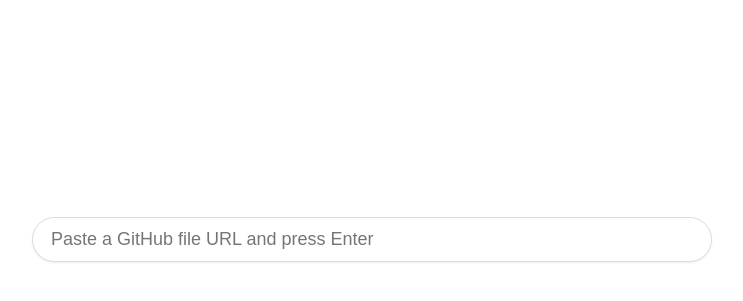
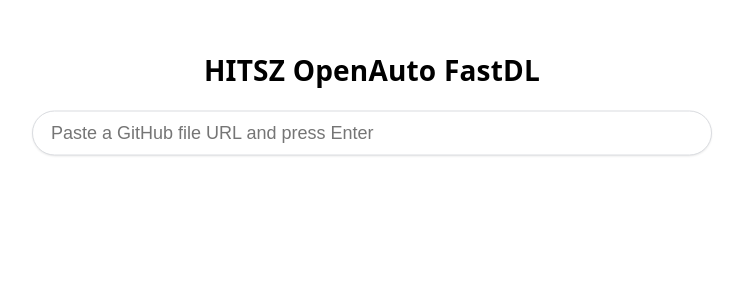
Before and after one commit to HITSZ-OpenAuto/hoa-fastdl, a website: page frontend/index.html in a window 1280 px wide. Shown: the part 161-462 px from the top of the page, without its empty margins (268-1011 px from the left). Drawn offline with Linux system fonts and the light colour scheme.

Commit message:
add title

```diff
--- a/frontend/index.html
+++ b/frontend/index.html
@@ -8,8 +8,9 @@
   <style>
     :root { color-scheme: light dark; }
     html, body { height: 100%; margin: 0; }
-    body { display: flex; align-items: center; justify-content: center; font-family: system-ui, -apple-system, Segoe UI, Roboto, Ubuntu, Cantarell, Noto Sans, sans-serif; }
-    .wrap { width: min(680px, 92vw); text-align: center; }
+    body { position: relative; min-height: 100vh; margin: 0; font-family: system-ui, -apple-system, Segoe UI, Roboto, Ubuntu, Cantarell, Noto Sans, sans-serif; }
+    .wrap { width: min(680px, 92vw); text-align: center; position: absolute; left: 50%; top: 33vh; transform: translate(-50%, -50%); }
+    .title { font-size: 28px; font-weight: 600; margin-bottom: 22px; letter-spacing: 0.2px; }
     .box { display: flex; align-items: center; background: #fff; color: #000; border: 1px solid #dadce0; border-radius: 24px; padding: 10px 16px; box-shadow: 0 1px 2px rgba(0,0,0,0.08); }
     @media (prefers-color-scheme: dark) { .box { background: #121212; color: #e0e0e0; border-color: #2a2a2a; box-shadow: 0 1px 2px rgba(0,0,0,0.6);} }
     input[type="text"] { flex: 1; border: none; outline: none; font-size: 18px; background: transparent; color: inherit; }
@@ -56,6 +57,7 @@
 </head>
 <body>
   <div class="wrap">
+    <div class="title">HITSZ OpenAuto FastDL</div>
     <div class="box">
       <input id="u" type="text" spellcheck="false" placeholder="Paste a GitHub file URL and press Enter" autocomplete="off" />
     </div>
```
